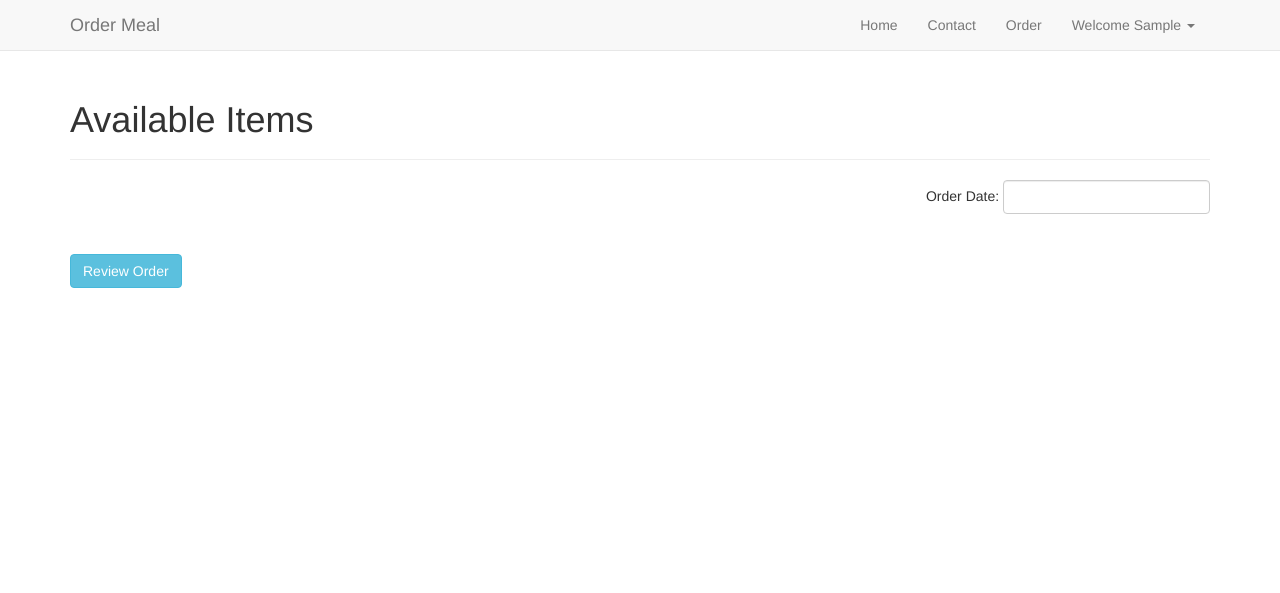
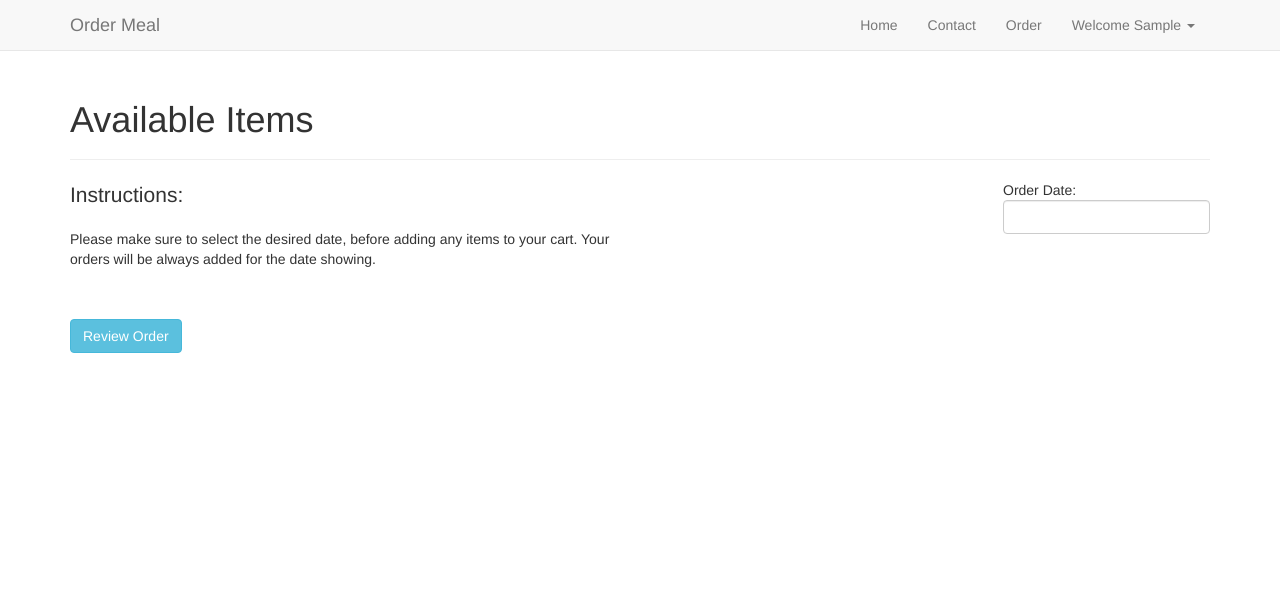
Before and after one commit to pykhan/ordermeal, a Django app: page /web/products in a window 1280 px wide. Shown: the top 593 px of the page. Run offline with Django 3.2, Linux system fonts and the light colour scheme; the visitor is signed in with stand-in values (Sample User, id 1); data that the repository does not hold is empty; parts of the project's set-up code (start-up, migrations or seed data) failed here and were passed over; some libraries are stand-ins or nearby versions.

Commit message:
order date added in the front end

```diff
--- a/web/api.py
+++ b/web/api.py
@@ -113,9 +113,9 @@ def get_categories(request, category_id=None):
 
 
 @login_required
-def add_to_cart(request, product_id):
+def add_to_cart(request, product_id, for_date):
     api_resp = {}
-    cart = request.session.get("cart", [])
+    cart = request.session.pop("cart", [])
 
     try:
         product = Product.objects.get(id=product_id)
@@ -125,7 +125,7 @@ def add_to_cart(request, product_id):
     else:
         if len(cart) > 0:
             for item in cart:
-                if product.id == item["id"]:
+                if product.id == item["id"] and for_date == item["date"]:
                     item["quantity"] = item["quantity"] + 1
                     item["total"] = item["total"] + float(product.unit_price)
                 else:
@@ -133,14 +133,16 @@ def add_to_cart(request, product_id):
                         'id': product.id,
                         'name': product.name,
                         'quantity': 1,
-                        'total': float(product.unit_price)
+                        'total': float(product.unit_price),
+                        'date': for_date
                     },)
         else:
             cart.append({
                 'id': product.id,
                 'name': product.name,
                 'quantity': 1,
-                'total': float(product.unit_price)
+                'total': float(product.unit_price),
+                'date': for_date
             },)
         request.session["cart"] = cart
         api_resp.update(status='success', payloads=[API_CODES.get('S-101')])
@@ -148,14 +150,12 @@ def add_to_cart(request, product_id):
 
 
 @login_required
-def remove_from_cart(request, product_id):
+def remove_from_cart(request, product_id, for_date):
     api_resp = {}
     cart = request.session.get("cart", [])
-    print(cart)
 
     if cart:
-        cart = [item for item in cart if item["id"] != int(product_id)]
-        print(cart)
+        cart = [item for item in cart if item["id"] != int(product_id) and item["date"] != for_date]
         request.session["cart"] = cart
         api_resp.update(status='success', payloads=[API_CODES.get('S-102')])
     else:
--- /dev/null
+++ b/web/static/web/app.js
@@ -0,0 +1,27 @@
+var dateFormat = "YYYY-MM-DD";
+
+/* http://www.daterangepicker.com/ */
+$('input[id="itemDate"]').daterangepicker({
+    singleDatePicker: true,
+    showDropdowns: true,
+    minDate: moment().add(3, 'days').format(dateFormat),
+    maxDate: moment().add(21, 'days').format(dateFormat),
+    locale: {
+        format: dateFormat
+    }
+});
+
+var addToCart = function(productId, clickedButtonId){
+    $.ajax({
+        url: "/web/api/add-to-cart/" + productId + "/" + $("#itemDate").val(),
+        method: "GET"
+    }).done(function(response){
+        response.payloads.forEach(function(data){
+            $("#"+clickedButtonId).notify(data.message, "success");
+        });
+    }).error(function(response){
+        response.payloads.forEach(function(data){
+            $("#"+clickedButtonId).notify(data.message, "error");
+        });
+    });
+};
--- a/web/templates/web/base.html
+++ b/web/templates/web/base.html
@@ -138,6 +138,7 @@
     <script src="{% static 'web/ie10-viewport-bug-workaround.js' %}"></script>
     <!-- notify url: https://notifyjs.com/ -->
     <script src="{% static 'web/notify.min.js' %}"></script>
+    <script src="{% static 'web/app.js' %}"></script>
     <script type="text/javascript">
         {% block javascript %}{% endblock %}
     </script>
--- a/web/templates/web/products.html
+++ b/web/templates/web/products.html
@@ -2,21 +2,28 @@
 
 {% block page_body %}
 <div class="row">
-    <div class="hidden-xs col-sm-6 col-md-6 col-lg-6">&nbsp;</div>
     <div class="col-xs-12 col-sm-6 col-md-6 col-lg-6">
-        <div class="form-inline pull-right">
+        <p class="lead">Instructions:</p>
+        <p>
+            Please make sure to select the desired date, before adding any items to your cart.
+            Your orders will be always added for the date showing.
+        </p>
+    </div>
+    <div class="col-xs-12 col-sm-6 col-md-6 col-lg-6">
+        <div class="pull-right">
             <div class="form-group">
-                Order Date: <input type="text" name="itemDate" value="" class="form-control" />
+                Order Date: <input type="text" id="itemDate" value="" class="form-control" />
             </div>
         </div>
     </div>
-    <div>&nbsp;</div>
+    <div class="col-xs-12 col-sm-12 col-md-12 col-lg-12">&nbsp;</div>
     {% for p in product_list %}
         <div class="col-xs-12 col-sm-4 col-md-3 col-lg-3">
             <div class="product text-center">
                 <div class="text-primary">{{p.name}}</div>
                 <div class="product-price">$ {{p.unit_price}}</div>
-                <a class="btn btn-info" href="javascript:addToCart({{p.id}})" role="button">Add</a>
+                <a class="btn btn-info" id="btn_{{p.id}}"
+                    href="javascript:addToCart({{p.id}}, 'btn_{{p.id}}')" role="button">Add</a>
             </div>
         </div>
     {% endfor %}
@@ -26,33 +33,3 @@
     </div>
 </div>
 {% endblock %}
-
-{% block javascript %}
-{{ block.super }}
-
-/* http://www.daterangepicker.com/ */
-$('input[name="itemDate"]').daterangepicker({
-    "singleDatePicker": true,
-    "showDropdowns": true,
-    "dateLimit": {
-        "days": 7
-    },
-    "minDate": "09/15/2016",
-    "maxDate": "09/30/2016"
-});
-
-var addToCart = function(productId){
-    $.ajax({
-        url: "/web/api/add-to-cart/" + productId,
-        method: "GET"
-    }).done(function(response){
-        response.payloads.forEach(function(data){
-            $.notify(data.message, "success");
-        });
-    }).error(function(response){
-        response.payloads.forEach(function(data){
-            $.notify(data.message, "error");
-        });
-    });
-};
-{% endblock %}
--- a/web/urls.py
+++ b/web/urls.py
@@ -22,8 +22,8 @@ urlpatterns = [
     url(r'^order-review$', OrderReviewView.as_view(), name='order-review'),
 
     url(r'^api/get-cart$', api.get_cart, name='api-cart'),
-    url(r'^api/add-to-cart/(?P<product_id>(\w+))$', api.add_to_cart, name='api-add-to-cart'),
-    url(r'^api/remove-from-cart/(?P<product_id>(\w+))$', api.remove_from_cart, name='api-remove-from-cart'),
+    url(r'^api/add-to-cart/(?P<product_id>(\w+))/(?P<for_date>(\d{4}-\d{1,2}-\d{1,2}))$', api.add_to_cart, name='api-add-to-cart'),
+    url(r'^api/remove-from-cart/(?P<product_id>(\w+))/(?P<for_date>[\d-]+)$', api.remove_from_cart, name='api-remove-from-cart'),
     url(r'^api/categories/(?P<category_id>\w+)$', api.get_categories, name='api-category'),
     url(r'^api/categories$', api.get_categories, name='api-categories'),
     url(r'^api/products/(?P<product_id>\w+)$', api.get_products, name='api-product'),
--- a/web/views.py
+++ b/web/views.py
@@ -188,6 +188,7 @@ class OrderReviewView(LoginRequiredMixin, TemplateView):
         context = super(OrderReviewView, self).get_context_data(**kwargs)
         context["page_header"] = "Order Review"
         context["products"] = self.request.session.get("cart", None)
+        context["min_date"] = None
         return context
 
 
```
